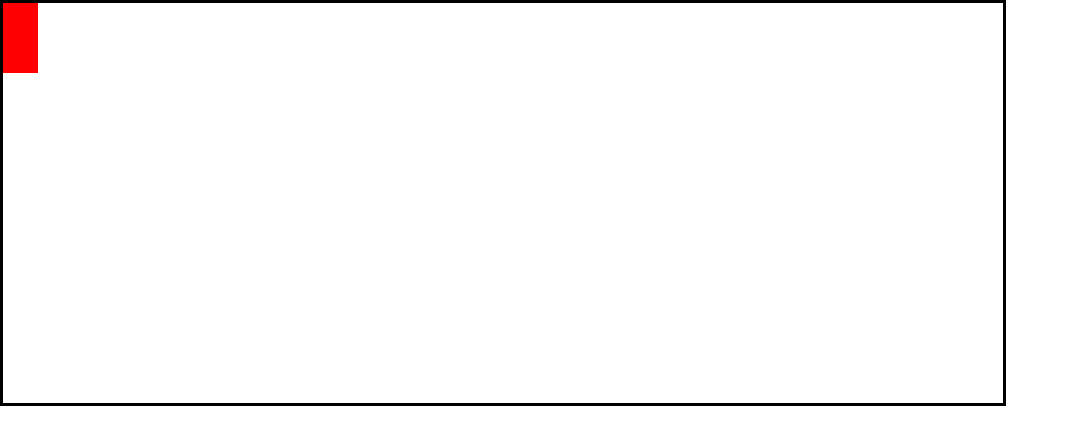
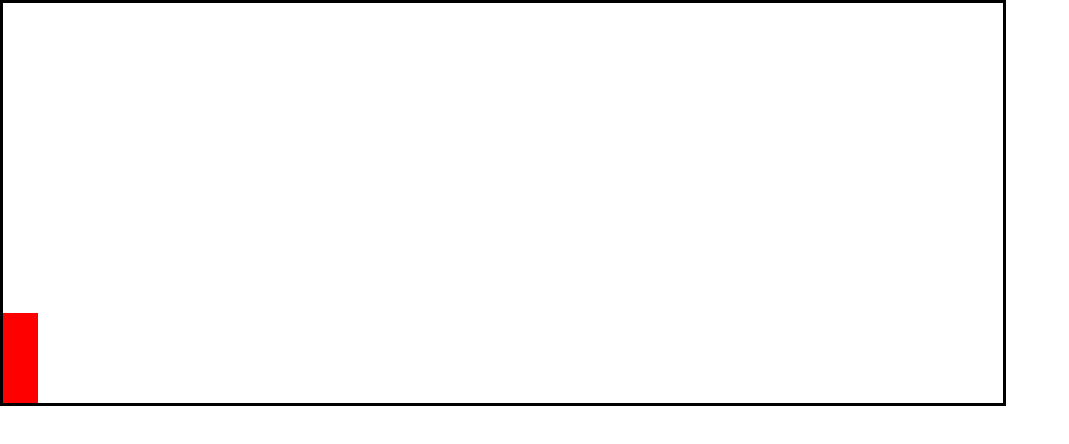
Before and after one commit to lowwrena1/DinosaurGame, a plain HTML site: page index.html in a window 1280 px wide. Shown: the whole page, without its empty margins (0-1069 px from the left). Drawn offline with Linux system fonts and the light colour scheme.

Commit message:
placed positioning of the character

```diff
--- a/assets/css/stylesheet.css
+++ b/assets/css/stylesheet.css
@@ -9,6 +9,8 @@
 }
 #character{
     width: 35px;
-    height: 70px;
+    height: 90px;
     background-color: red;
+    position: relative;
+    top: 310px;
 }
```
